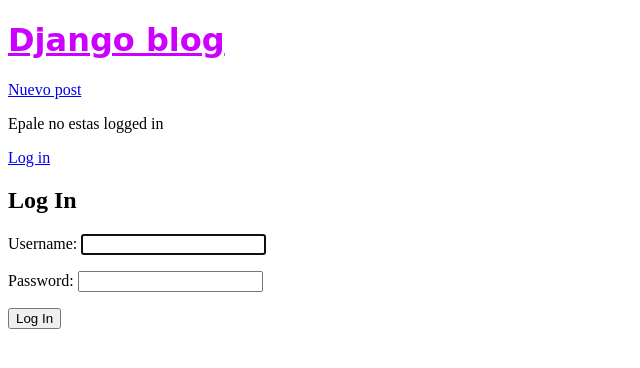
After one commit to L154ndr0/django_blog, a Django app: page /accounts/login/ in a window 1280 px wide. The commit adds this page. Shown: the top 368 px of the page, without its empty margins (0-640 px from the left). Run offline with Django 4.2, Linux system fonts and the light colour scheme; some web fonts are replaced.

Commit message:
log in, log out

```diff
--- a/django_project/settings.py
+++ b/django_project/settings.py
@@ -123,3 +123,6 @@
 
 DEFAULT_AUTO_FIELD = 'django.db.models.BigAutoField'
 STATICFILES_DIRS = [ BASE_DIR / "static" ]
+
+LOGIN_REDIRECT_URL = "home"
+LOGOUT_REDIRECT_URL = "home"
--- a/django_project/urls.py
+++ b/django_project/urls.py
@@ -20,4 +20,5 @@
 urlpatterns = [
     path('admin/', admin.site.urls),
     path("", include("blog.urls")),
+    path("accounts/", include("django.contrib.auth.urls")),
 ]
--- a/templates/base.html
+++ b/templates/base.html
@@ -15,6 +15,13 @@
         </h1>
         <a href="{% url 'post_new' %}"> Nuevo post</a>
     </header>
+    {% if user.is_authenticated %}
+        <p>Epale {{ user.username }}</p>
+        <p><a href="{% url 'logout' %}">Log out</a></p>
+    {% else %}
+        <p>Epale no estas logged in</p>
+        <a href="{% url 'login' %}">Log in</a>
+    {% endif %}
     <div>
         {% block content %}
 
--- /dev/null
+++ b/templates/registration/login.html
@@ -0,0 +1,9 @@
+{% extends "base.html" %}
+
+{% block content %}
+    <h2>Log In</h2>
+    <form action="" method="post">{% csrf_token %}
+        {{ form.as_p }}
+        <button type="submit">Log In</button>
+    </form>
+{% endblock content %}
```
Also changed, not shown: db.sqlite3.
